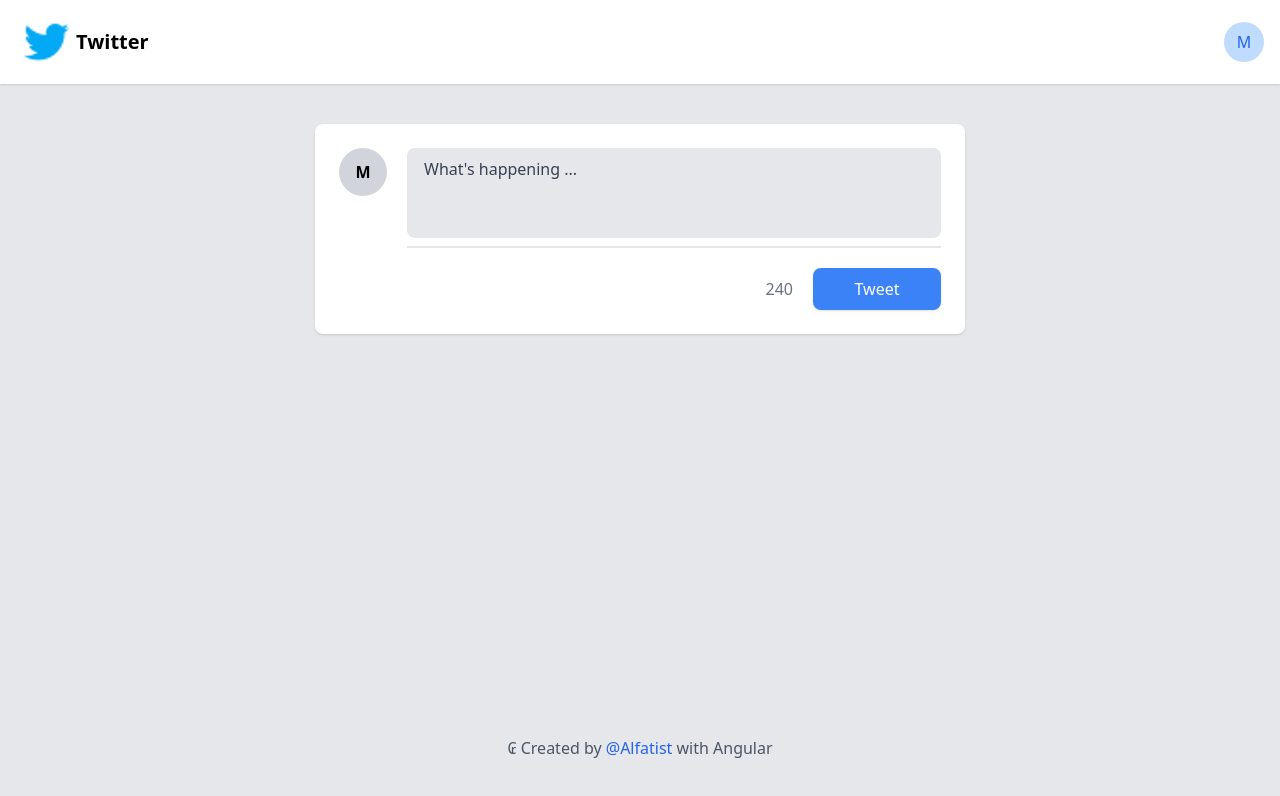
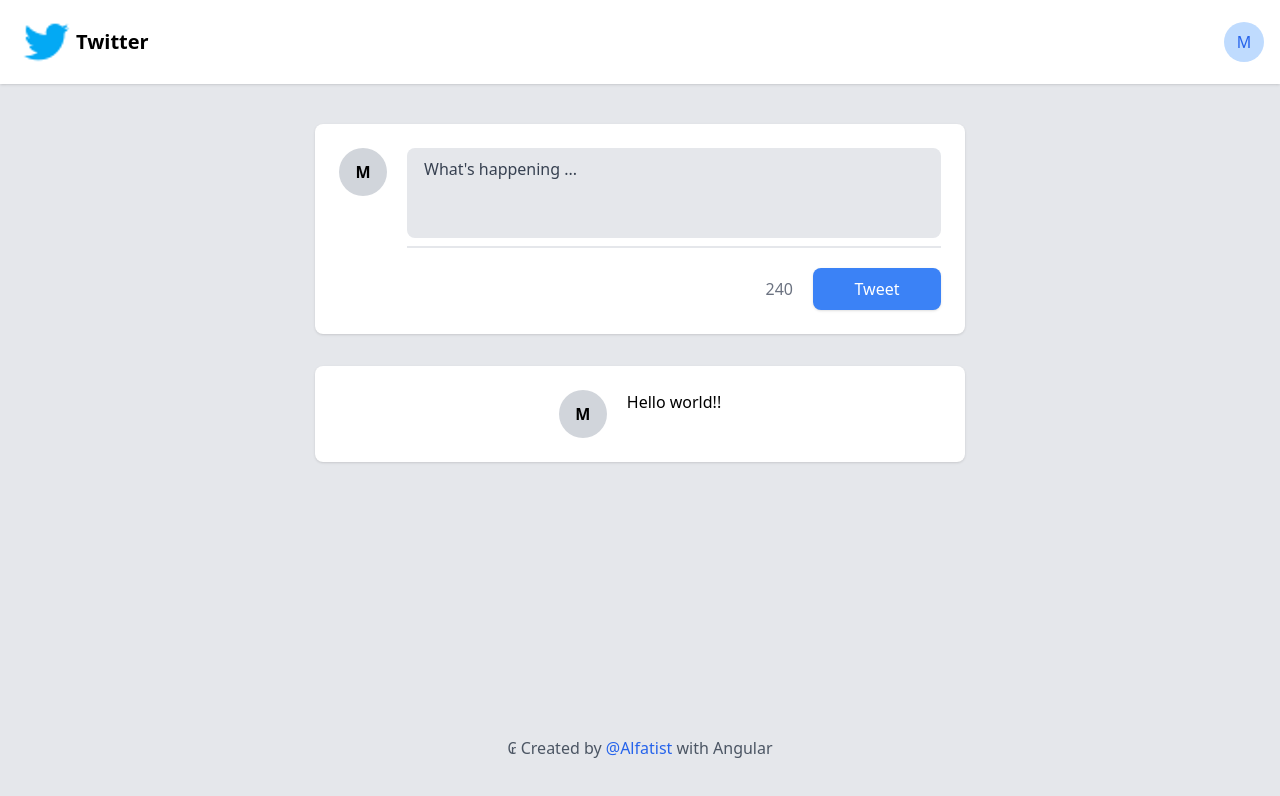
Before and after one commit to Alfatist/Twitter-miniclone-with-Tailwind-and-Angular, an Angular app: page / in a window 1280 px wide. Shown: the top 796 px of the page. Built offline with nearby package versions, Linux system fonts and the light colour scheme.

Commit message:
tweets implemented

```diff
--- a/src/app/app.module.ts
+++ b/src/app/app.module.ts
@@ -8,6 +8,7 @@
 import { NewPostComponent } from './components/new-post/new-post.component';
 import { TweetComponent } from './components/tweet/tweet.component';
 import { FooterComponent } from './components/footer/footer.component';
+import { MessagesService } from './services/messages.service';
 
 @NgModule({
   declarations: [
@@ -19,7 +20,7 @@
     FooterComponent,
   ],
   imports: [BrowserModule, AppRoutingModule, FormsModule],
-  providers: [],
+  providers: [MessagesService],
   bootstrap: [AppComponent],
 })
 export class AppModule {}
--- a/src/app/components/new-post/new-post.component.html
+++ b/src/app/components/new-post/new-post.component.html
@@ -12,6 +12,7 @@
     <div class="flex-1">
       <!-- textarea -->
       <textarea
+        (keyup.enter)="sendTweet()"
         (input)="changeTweet()"
         [(ngModel)]="tweetMessage"
         [maxLength]="tweetMaxLength"
--- a/src/app/components/new-post/new-post.component.ts
+++ b/src/app/components/new-post/new-post.component.ts
@@ -1,4 +1,5 @@
 import { Component, OnInit } from '@angular/core';
+import { MessagesService } from 'src/app/services/messages.service';
 
 @Component({
   selector: 'app-new-post',
@@ -11,13 +12,16 @@
   tweetRemain: number = this.tweetMaxLength;
 
   sendTweet() {
-    alert('twitter created');
+    this.service.addMessage(this.tweetMessage);
+    this.tweetMessage = '';
+    this.tweetRemain = this.tweetMaxLength;
+    this.service.getMessages;
   }
 
   changeTweet() {
-    this.tweetRemain = 240 - this.tweetMessage.length;
+    this.tweetRemain = this.tweetMaxLength - this.tweetMessage.length;
   }
-  constructor() {}
+  constructor(private service: MessagesService) {}
 
   ngOnInit(): void {}
 }
--- a/src/app/components/tweet/tweet.component.html
+++ b/src/app/components/tweet/tweet.component.html
@@ -1 +1,16 @@
-<p>tweet works!</p>
+<div class="w-[650px] bg-white rounded-lg shadow p-6 mb-8">
+  <div class="flex justify-center w-full">
+    <!-- avatar circle -->
+    <div class="flex-shrink-0 mr-5">
+      <div
+        class="cursor-pointer font-bold w-12 h-12 bg-gray-300 flex items-center justify-center rounded-full"
+      >
+        M
+      </div>
+    </div>
+    <!-- message -->
+    <div>
+      <p>{{ tweetMessage }}</p>
+    </div>
+  </div>
+</div>
--- a/src/app/components/tweet/tweet.component.ts
+++ b/src/app/components/tweet/tweet.component.ts
@@ -1,4 +1,4 @@
-import { Component, OnInit } from '@angular/core';
+import { Component, OnInit, Input } from '@angular/core';
 
 @Component({
   selector: 'app-tweet',
@@ -6,6 +6,8 @@
   styleUrls: ['./tweet.component.css'],
 })
 export class TweetComponent implements OnInit {
+  @Input() tweetMessage: string = 'Um salve pra quem tem rabão';
+
   constructor() {}
 
   ngOnInit(): void {}
--- a/src/app/pages/home/home.component.html
+++ b/src/app/pages/home/home.component.html
@@ -6,6 +6,13 @@
   <app-new-post></app-new-post>
 </div>
 
+<div
+  class="flex flex-col items-center justify-center container mx-auto"
+  *ngFor="let tw of tweets"
+>
+  <app-tweet [tweetMessage]="tw"></app-tweet>
+</div>
+
 <footer class="absolute w-screen bottom-0">
   <app-footer></app-footer>
 </footer>
--- a/src/app/pages/home/home.component.ts
+++ b/src/app/pages/home/home.component.ts
@@ -1,12 +1,13 @@
 import { Component, OnInit } from '@angular/core';
-
+import { MessagesService } from 'src/app/services/messages.service';
 @Component({
   selector: 'app-home',
   templateUrl: './home.component.html',
   styleUrls: ['./home.component.css'],
 })
 export class HomeComponent implements OnInit {
-  constructor() {}
+  tweets: string[] = ['Hello world!! '];
+  constructor(private service: MessagesService) {}
 
   ngOnInit(): void {}
 }
--- /dev/null
+++ b/src/app/services/messages.service.ts
@@ -0,0 +1,22 @@
+import { Injectable } from '@angular/core';
+
+@Injectable({
+  providedIn: 'root',
+})
+export class MessagesService {
+  private messages: string[] = [];
+
+  constructor() {}
+
+  addMessage(message: string) {
+    this.messages.push(message);
+  }
+
+  getMessages() {
+    return this.messages;
+  }
+
+  clearMessages() {
+    this.messages = [];
+  }
+}
```
